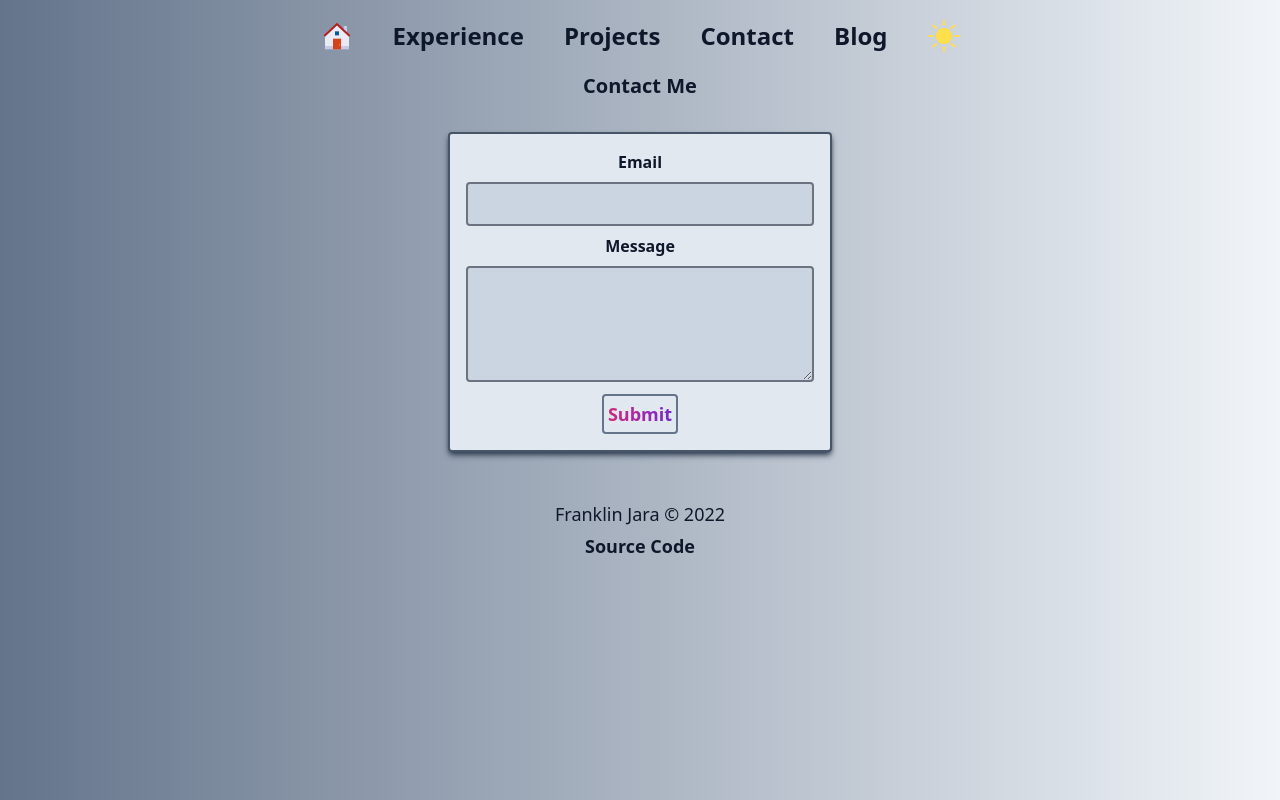
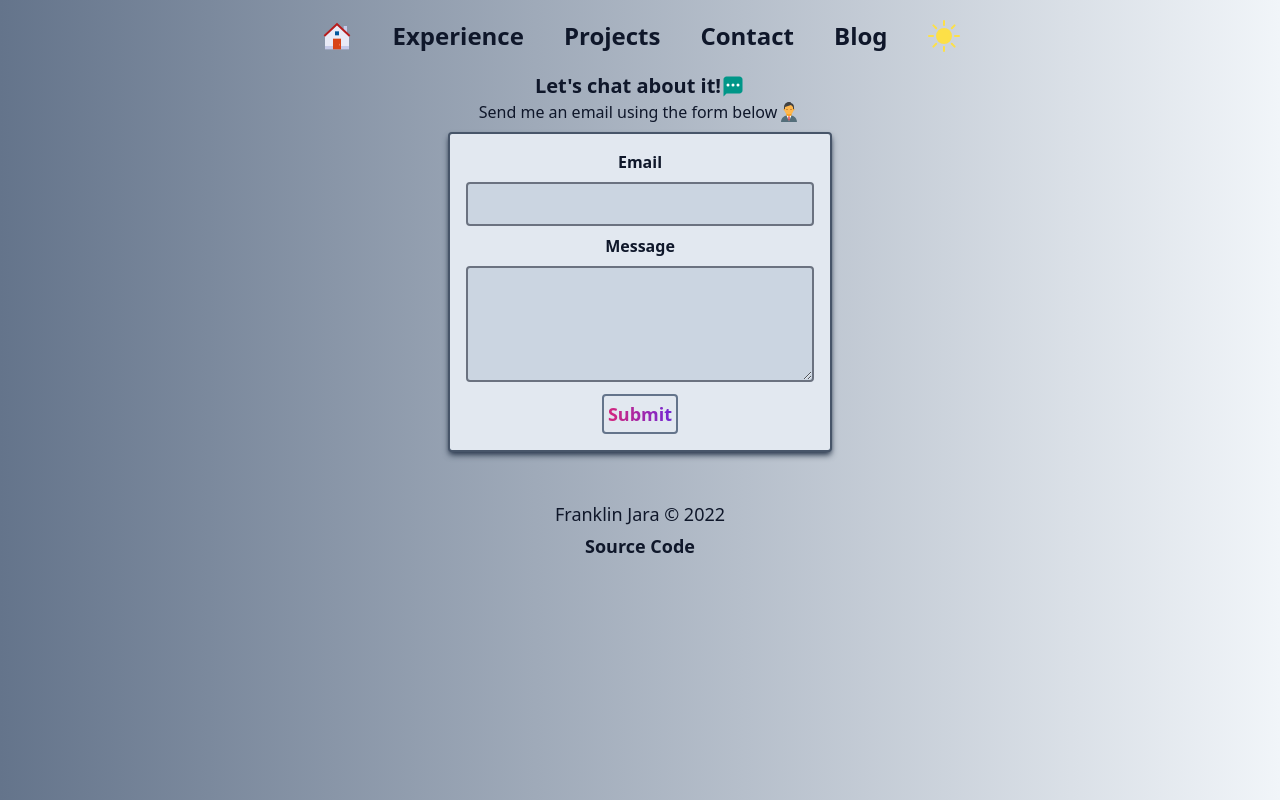
Before and after one commit to makyfj/franklinjara.dev, a Next.js app: page /contact in a window 1280 px wide. Built offline with nearby package versions, Linux system fonts and the light colour scheme.

Commit message:
fix: fixing styles

```diff
--- a/src/components/contactForm.tsx
+++ b/src/components/contact-form.tsx
@@ -1,5 +1,6 @@
 import { useForm, SubmitHandler } from "react-hook-form"
 import { useRouter } from "next/router"
+import { FcSms, FcBusinessman } from "react-icons/fc"
 
 interface Inputs {
   email: string
@@ -36,7 +37,18 @@ const ContactForm = () => {
 
   return (
     <>
-      <h1 className="text-center text-xl mb-8">Contact Me</h1>
+      <div className="flex justify-center items-center">
+        <h1 className="text-lg sm:text-xl">Let{`'`}s chat about it!</h1>
+        <span className="text-center">
+          <FcSms className="h-6 w-6" />
+        </span>
+      </div>
+      <div className="flex justify-center items-center">
+        <p className="text-center">Send me an email using the form below </p>
+        <span>
+          <FcBusinessman className="h-6 w-6" />
+        </span>
+      </div>
       <div className="mx-2 my-2 text-center rounded mx-auto max-w-sm bg-slate-200 dark:bg-slate-800 border-2 border-slate-600 dark:border-slate-300 shadow-md shadow-slate-700 dark:shadow-slate-500">
         <form
           onSubmit={handleSubmit(onSubmit)}
--- a/src/components/main.tsx
+++ b/src/components/main.tsx
@@ -1,4 +1,5 @@
 import Image from "next/image"
+import Head from "next/head"
 
 import Socials from "./socials"
 import Toolkit from "./toolkit"
@@ -6,6 +7,9 @@ import Toolkit from "./toolkit"
 const Main = () => {
   return (
     <>
+      <Head>
+        <title>Maky | Home</title>
+      </Head>
       <div className="flex flex-col items-center gap-4 my-2">
         <Image
           src="/images/profile.jpeg"
--- a/src/components/toolkit.tsx
+++ b/src/components/toolkit.tsx
@@ -29,7 +29,7 @@ import {
   SiEslint,
 } from "react-icons/si"
 
-import ToolkitItem from "./toolkitItem"
+import ToolkitItem from "./toolkit-item"
 
 const Toolkit = () => {
   return (
--- a/src/pages/contact.tsx
+++ b/src/pages/contact.tsx
@@ -1,7 +1,16 @@
-import ContactForm from "@/components/contactForm";
+import Head from "next/head"
+
+import ContactForm from "@/components/contact-form"
 
 const Contact = () => {
-  return <ContactForm />;
-};
+  return (
+    <>
+      <Head>
+        <title>Maky | Contact</title>
+      </Head>
+      <ContactForm />
+    </>
+  )
+}
 
-export default Contact;
+export default Contact
--- a/src/styles/tailwind.css
+++ b/src/styles/tailwind.css
@@ -23,7 +23,7 @@ a {
   }
 
   .heading {
-    @apply text-2xl hover-heading;
+    @apply text-lg sm:text-2xl hover-heading;
   }
 
   .icon-size {
```
Also changed, not shown: src/components/toolkit-item.tsx (renamed from src/components/toolkitItem.tsx).
